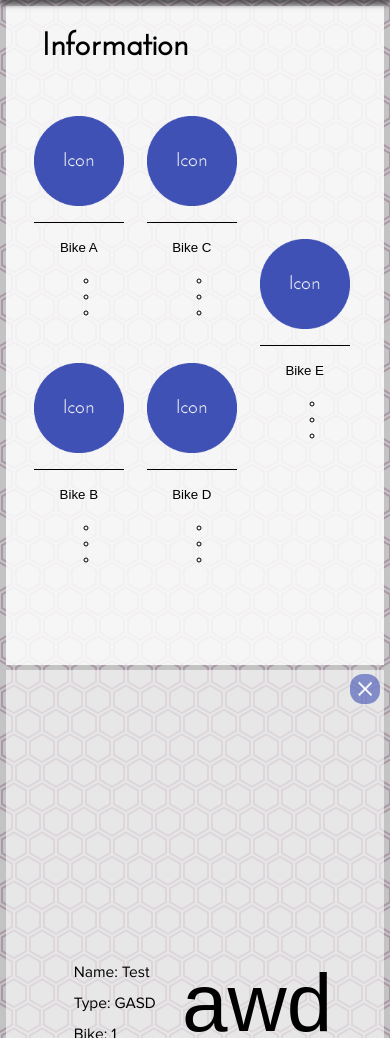
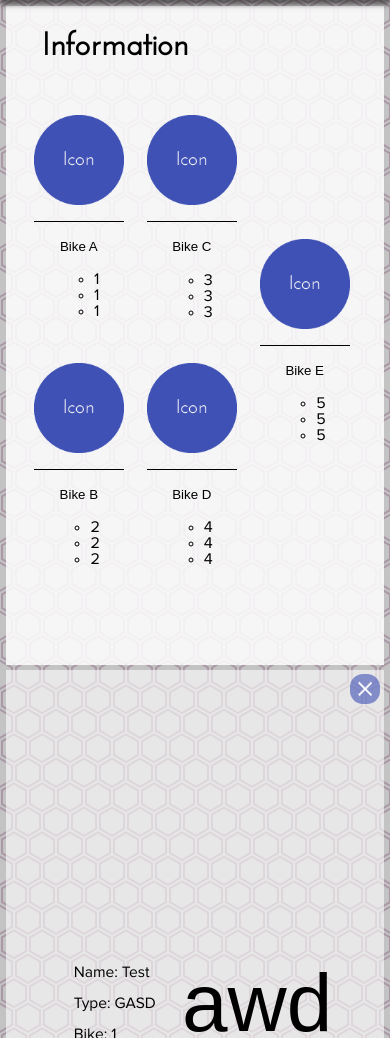
Before and after one commit to JPBallares/JPBallares.github.io, a PHP site: page /bikeRental/index.html in a window 390 px wide. Shown: the part 60-1098 px from the top of the page. Run offline with PHP 8.4, Linux system fonts and the light colour scheme.

Commit message:
Modified CSS files for responsiveness.

```diff
--- a/bikeRental/bikedetails.js
+++ b/bikeRental/bikedetails.js
@@ -1,3 +1,45 @@
-function showBikeDetails() {
+var modal_1 = document.getElementById('modal-1');
+var modal_2 = document.getElementById('modal-2');
+var modal_3 = document.getElementById('modal-3');
+var modal_4 = document.getElementById('modal-4');
+var modal_5 = document.getElementById('modal-5');
 
+var m_btn_1 = document.getElementById('modal-c-1');
+var m_btn_2 = document.getElementById('modal-c-2');
+var m_btn_3 = document.getElementById('modal-c-3');
+var m_btn_4 = document.getElementById('modal-c-4');
+var m_btn_5 = document.getElementById('modal-c-5');
+
+m_btn_1.onclick = function() {
+	modal_1.style.display = "block";
 }
+m_btn_2.onclick = function() {
+	modal_2.style.display = "block";
+}
+m_btn_3.onclick = function() {
+	modal_3.style.display = "block";
+}
+m_btn_4.onclick = function() {
+	modal_4.style.display = "block";
+}
+m_btn_5.onclick = function() {
+	modal_5.style.display = "block";
+}
+
+window.onclick = function(event) {
+	if(event.target == modal_1) {
+		modal_1.style.display = "none";
+	}
+	if(event.target == modal_2) {
+		modal_2.style.display = "none";
+	}
+	if(event.target == modal_3) {
+		modal_3.style.display = "none";
+	}
+	if(event.target == modal_4) {
+		modal_4.style.display = "none";
+	}
+	if(event.target == modal_5) {
+		modal_5.style.display = "none";
+	}
+}
--- a/bikeRental/index.html
+++ b/bikeRental/index.html
@@ -76,51 +76,61 @@
 				<div class="bike-container">
 					<div class="bikebike">
 						<img src="../images/placeholder.png"><br>
-						<button class="bike" onclick="showBikeDetails()">Bike A</button>
-						<ol>
-							<li></li>
-							<li></li>
-							<li></li>
+						<button class="bike" id="modal-c-1">Bike A</button>
+						<ol class="modal_list" id="modal-1">
+							<div class="modal_list_content">
+							<li>1</li>
+							<li>1</li>
+							<li>1</li>
+							</div>
 						</ol>
 					</div>
 
 					<div class="bikebike">
 						<img src="../images/placeholder.png"><br>
-						<button class="bike" onclick="showBikeDetails()">Bike B</button>
-						<ol>
-							<li></li>
-							<li></li>
-							<li></li>
+						<button class="bike" id="modal-c-2">Bike B</button>
+						<ol class="modal_list" id="modal-2">
+							<div class="modal_list_content">
+							<li>2</li>
+							<li>2</li>
+							<li>2</li>
+							</div>
 						</ol>
 					</div>
 
 					<div class="bikebike">
 						<img src="../images/placeholder.png"><br>
-						<button class="bike" onclick="showBikeDetails()">Bike C</button>
-						<ol>
-							<li></li>
-							<li></li>
-							<li></li>
+						<button class="bike" id="modal-c-3">Bike C</button>
+						<ol class="modal_list" id="modal-3">
+							<div class="modal_list_content">
+							<li>3</li>
+							<li>3</li>
+							<li>3</li>
+							</div>
 						</ol>
 					</div>
 
 					<div class="bikebike">
 						<img src="../images/placeholder.png"><br>
-						<button class="bike" onclick="showBikeDetails()">Bike D</button>
-						<ol>
-							<li></li>
-							<li></li>
-							<li></li>
+						<button class="bike" id="modal-c-4">Bike D</button>
+						<ol class="modal_list" id="modal-4">
+							<div class="modal_list_content">
+							<li>4</li>
+							<li>4</li>
+							<li>4</li>
+							</div>
 						</ol>
 					</div>
 
 					<div class="bikebike">
 						<img src="../images/placeholder.png"><br>
-						<button class="bike" onclick="showBikeDetails()">Bike E</button>
-						<ol>
-							<li></li>
-							<li></li>
-							<li></li>
+						<button class="bike" id="modal-c-5">Bike E</button>
+						<ol class="modal_list" id="modal-5">
+							<div class="modal_list_content">
+							<li>5</li>
+							<li>5</li>
+							<li>5</li>
+							</div>
 						</ol>
 					</div>
 				</div>
```
Also changed, not shown: bikeRental/styles/layout.css (+27 -1 lines).
